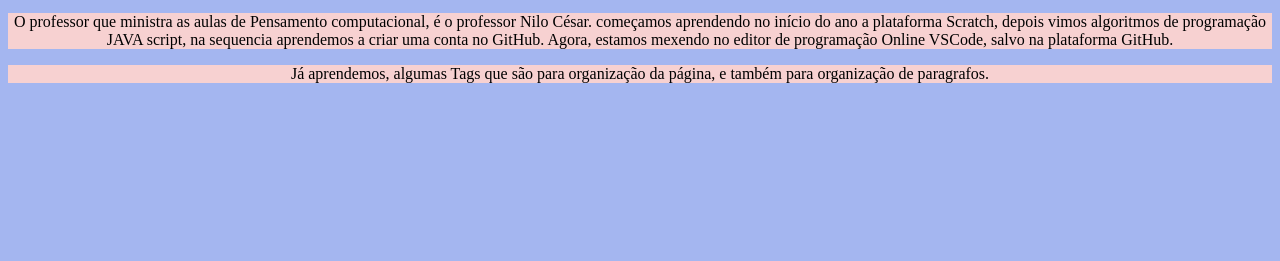
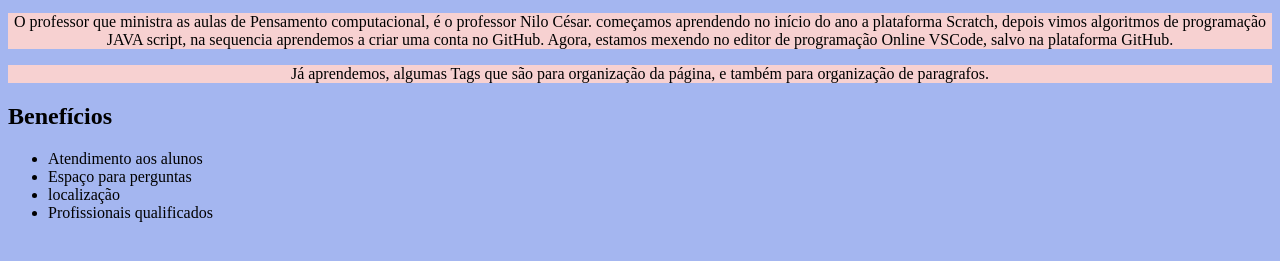
Before and after one commit to nilo-reichembach/paginahtml1anomanha, a plain HTML site: page index.html in a window 1280 px wide. Shown: the part 205-466 px from the top of the page. Drawn offline with Linux system fonts and the light colour scheme.

Commit message:
inclusão de uma lista

```diff
--- a/index.html
+++ b/index.html
@@ -35,5 +35,13 @@
 <p>Já aprendemos, algumas Tags que são para organização da página, e também para
 organização de paragrafos.
 </p>
+<h2>Benefícios</h2>
+<ul>
+    <li>Atendimento aos alunos</li>
+    <li>Espaço para perguntas</li>
+    <li>localização</li>
+    <li>Profissionais qualificados</li>
+</ul>
 
 </body>
+</html>
--- a/style.css
+++ b/style.css
@@ -4,4 +4,4 @@
 body{background: #8ea4edcc;}
 #imagem1 {
     width: 100%;
-}
+h1 {border: 10px; padding: 20px; text-align: center }
```
